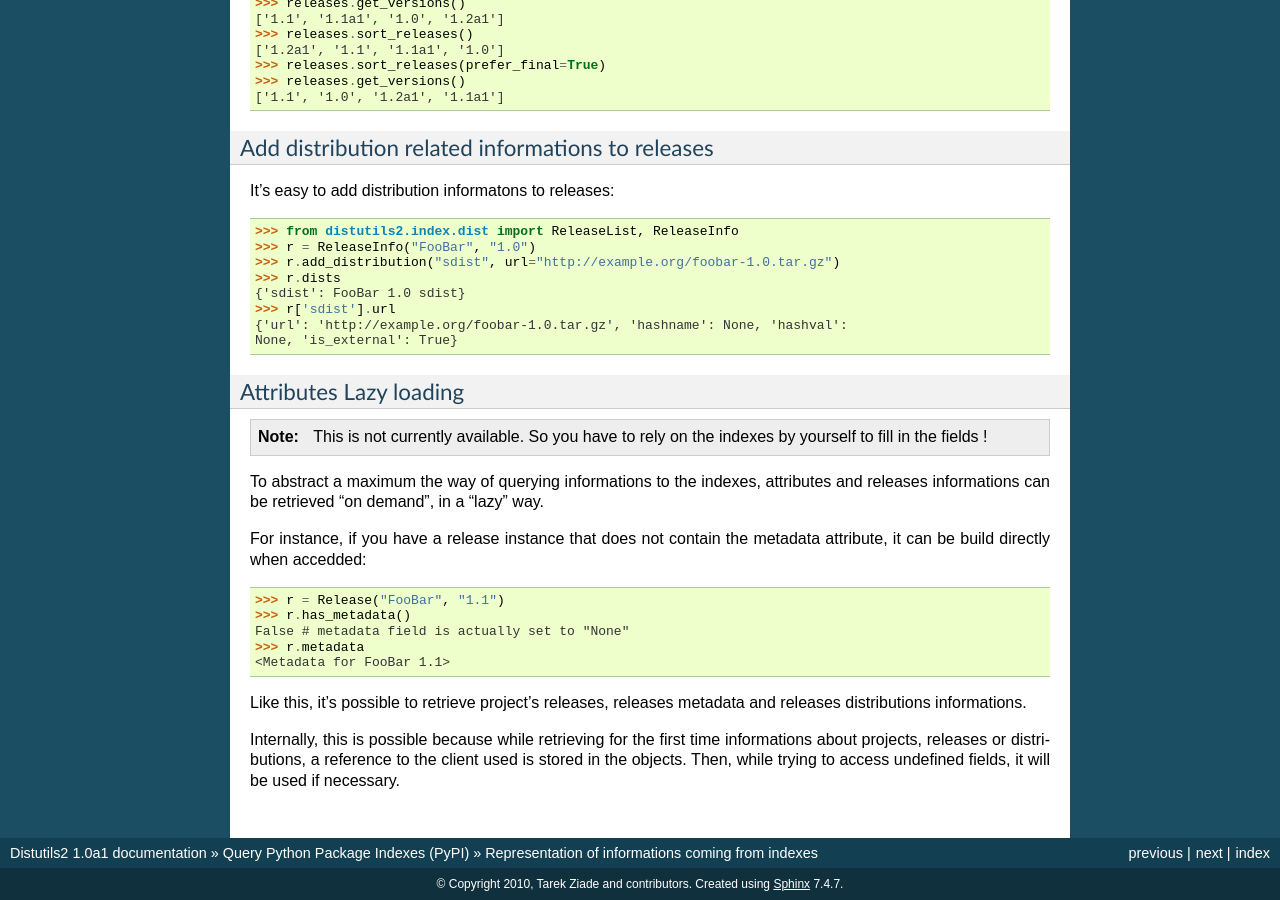
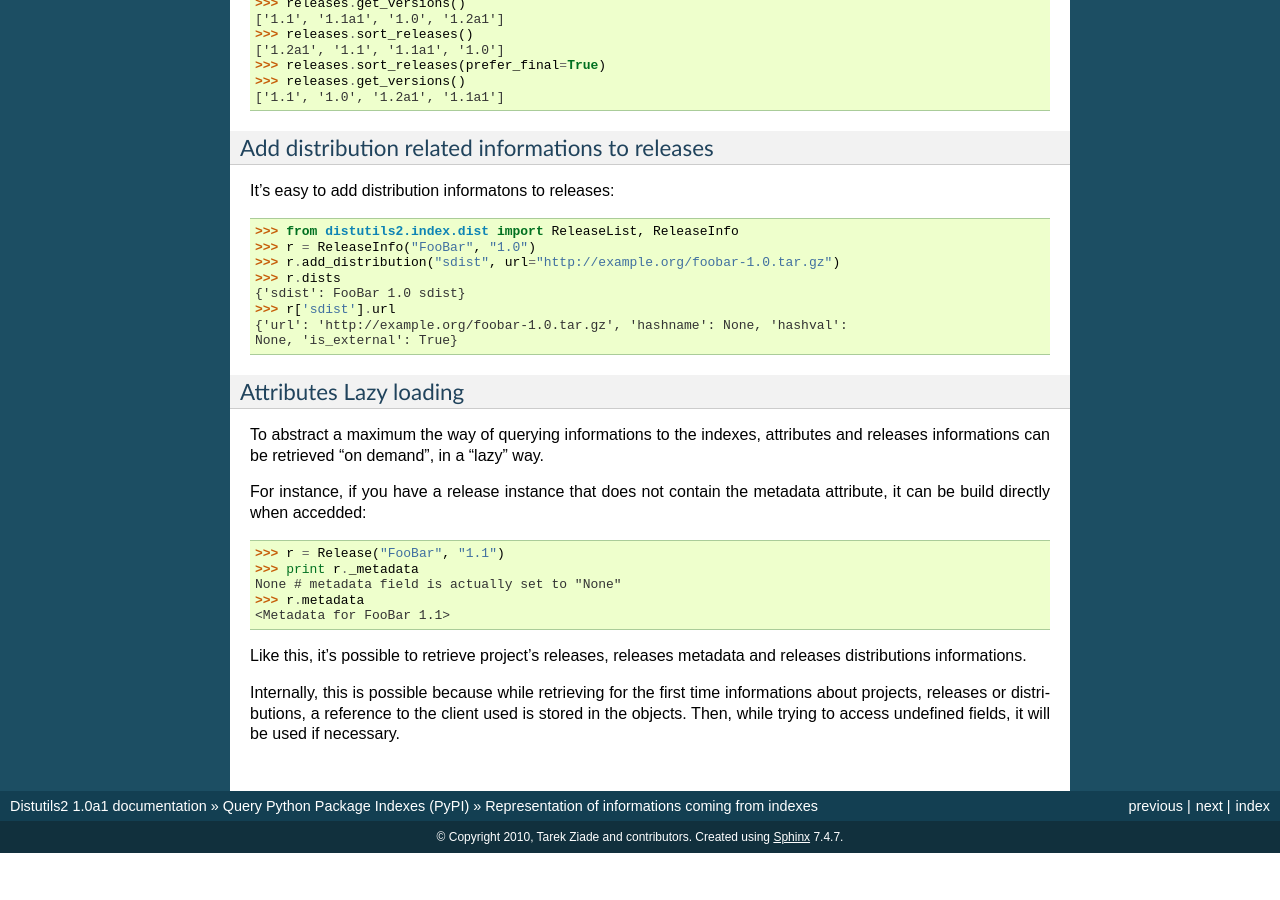
Before and after one commit to crateio/distutils2, a Sphinx documentation site: the page built from docs/source/projects-index.dist.rst, in a window 1280 px wide and 900 px high, scrolled down 1267 px. Built offline with Sphinx 7.4.7, drawn with Linux system fonts in a browser that asks for light colours; after the commit the page ends 2120 px from its top, so only the background shows below that.

Commit message:
Update the documentation about indexes

```diff
--- a/docs/source/projects-index.dist.rst
+++ b/docs/source/projects-index.dist.rst
@@ -87,9 +87,6 @@ It's easy to add distribution informatons to releases::
 Attributes Lazy loading
 -----------------------
 
-.. note:: This is not currently available. So you have to rely on the indexes by
-   yourself to fill in the fields !
-
 To abstract a maximum the way of querying informations to the indexes,
 attributes and releases informations can be retrieved "on demand", in a "lazy"
 way.
@@ -98,8 +95,8 @@ For instance, if you have a release instance that does not contain the metadata
 attribute, it can be build directly when accedded::
 
     >>> r = Release("FooBar", "1.1")
-    >>> r.has_metadata()
-    False # metadata field is actually set to "None"
+    >>> print r._metadata
+    None # metadata field is actually set to "None"
     >>> r.metadata
     <Metadata for FooBar 1.1>
 
--- a/docs/source/projects-index.rst
+++ b/docs/source/projects-index.rst
@@ -14,7 +14,7 @@ and using *XML-RPC*. The first one is a set of HTML pages avalaibles at
 methods.
 
 If you dont care about which API to use, the best thing to do is to let
-distutils2 decide this for you, by using :class:`distutils2.index.Client`.
+distutils2 decide this for you, by using :class:`distutils2.index.ClientWrapper`.
 
 Of course, you can rely too on :class:`distutils2.index.simple.Crawler` and
 :class:`distutils.index.xmlrpc.Client` if you need to use these specific APIs.
```
Also changed, not shown: docs/source/projects-index.client.rst (+4 -10 lines), 1 other file.
